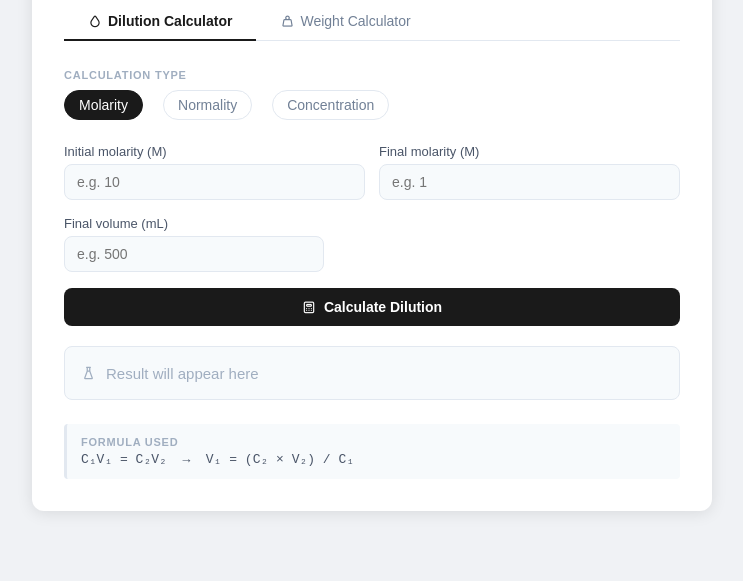
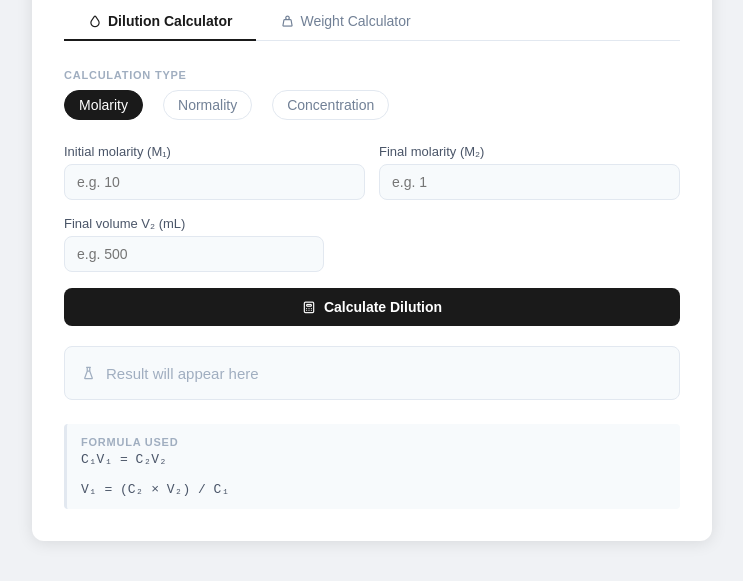
Before and after one commit to Rony789-roin/chemistry-calculator, a plain HTML site: page index.html in a window 1280 px wide. Shown: the part 111-692 px from the top of the page, without its empty margins (268-1011 px from the left). Drawn offline with Linux system fonts and the light colour scheme.

Commit message:
Update index.html

```diff
--- a/index.html
+++ b/index.html
@@ -31,17 +31,17 @@
 
     <div class="two-col">
       <div class="field">
-        <label id="d-c1-label">Initial molarity (M)</label>
+        <label id="d-c1-label">Initial molarity (M₁)</label>
         <input type="number" id="d-c1" placeholder="e.g. 10" min="0" step="any">
       </div>
       <div class="field">
-        <label id="d-c2-label">Final molarity (M)</label>
+        <label id="d-c2-label">Final molarity (M₂)</label>
         <input type="number" id="d-c2" placeholder="e.g. 1" min="0" step="any">
       </div>
     </div>
 
     <div class="field" style="max-width: 260px;">
-      <label>Final volume (mL)</label>
+      <label>Final volume V₂ (mL)</label>
       <input type="number" id="d-v2" placeholder="e.g. 500" min="0" step="any">
     </div>
 
@@ -55,7 +55,8 @@
 
     <div class="formula-box">
       <p>Formula used</p>
-      <p>C₁V₁ = C₂V₂ &nbsp;→&nbsp; V₁ = (C₂ × V₂) / C₁</p>
+      <p>C₁V₁ = C₂V₂ <br>
+          <br>V₁ = (C₂ × V₂) / C₁</p>
     </div>
   </div>
 
@@ -101,7 +102,7 @@
 
     <div class="formula-box">
       <p>Formula used</p>
-      <p id="w-formula">mass = M × V(mL) × MW / 1000</p>
+      <p id="w-formula">Mass in Grams to be taken  = M × V(mL) × MW / 1000</p>
     </div>
   </div>
 
```
